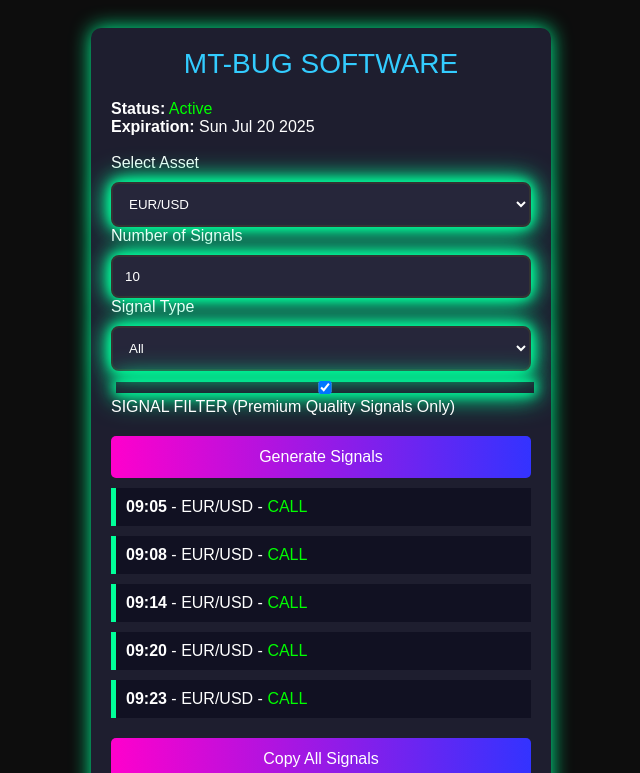
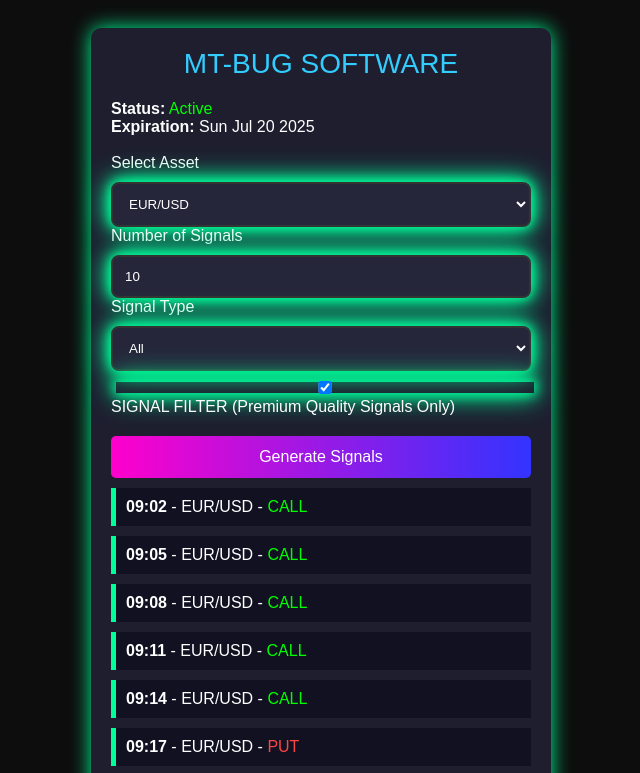
Before and after one commit to siamzsa/-, a plain HTML site: page index.html in a window 1280 px wide. Both pictures are taken after a click on the button "Generate Signals". Shown: the top 773 px of the page, without its empty margins (319-959 px from the left). Drawn offline with Linux system fonts and the light colour scheme.

Commit message:
Update index.html

```diff
--- a/index.html
+++ b/index.html
@@ -105,7 +105,7 @@
   </select>
 
   <label>Number of Signals</label>
-  <input type="number" id="signalCount" value="10" min="1" max="20"/>
+  <input type="number" id="signalCount" value="10" min="1" max="50"/>
 
   <label>Signal Type</label>
   <select id="signalType">
@@ -147,7 +147,12 @@ function generateSignals() {
     now.setMilliseconds(0);
     let startTime = new Date(now.getTime() + 3 * 60 * 1000);
 
-    for (let i = 0; i < count; i++) {
+    let generatedSignals = 0;
+    let iteration = 0;
+
+    while (generatedSignals < count && iteration < count * 10) {
+      iteration++;
+
       // Virtual market analysis
       const sma = (Math.random() * (1.7 - 1.3) + 1.3).toFixed(4);
       const rsi = Math.floor(Math.random() * (70 - 30 + 1)) + 30;
@@ -177,7 +182,7 @@ function generateSignals() {
 
       const signalClass = signal === 'CALL' ? 'call' : 'put';
 
-      const signalTime = new Date(startTime.getTime() + i * 3 * 60 * 1000);
+      const signalTime = new Date(startTime.getTime() + generatedSignals * 3 * 60 * 1000);
       const hours = signalTime.getHours().toString().padStart(2, '0');
       const minutes = signalTime.getMinutes().toString().padStart(2, '0');
       const timeStr = `${hours}:${minutes}`;
@@ -187,6 +192,8 @@ function generateSignals() {
           <b>${timeStr}</b> - ${asset} - <span class="${signalClass}">${signal}</span>
         </div>
       `;
+
+      generatedSignals++;
     }
 
     if (container.innerHTML === '') {
```
